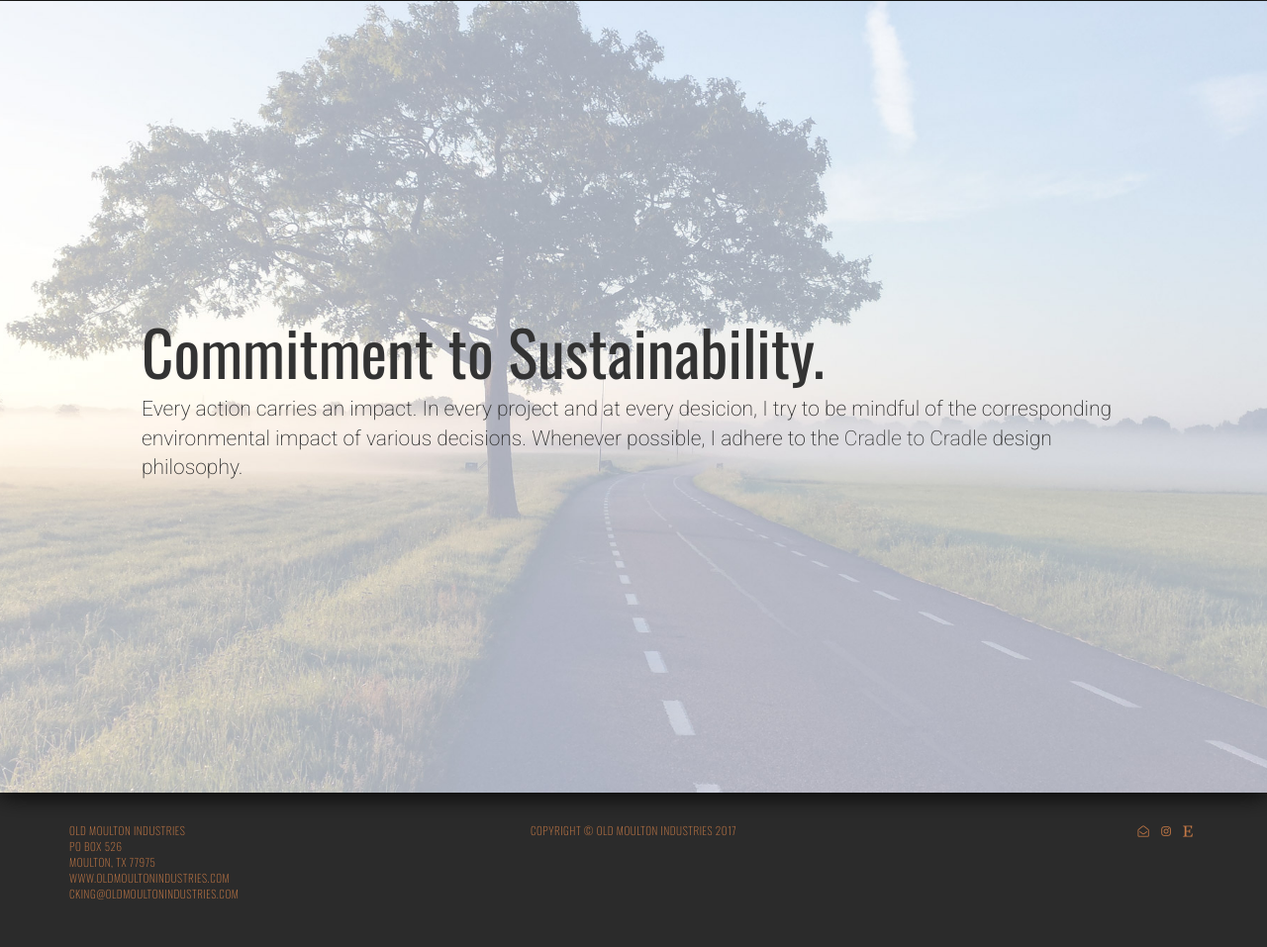
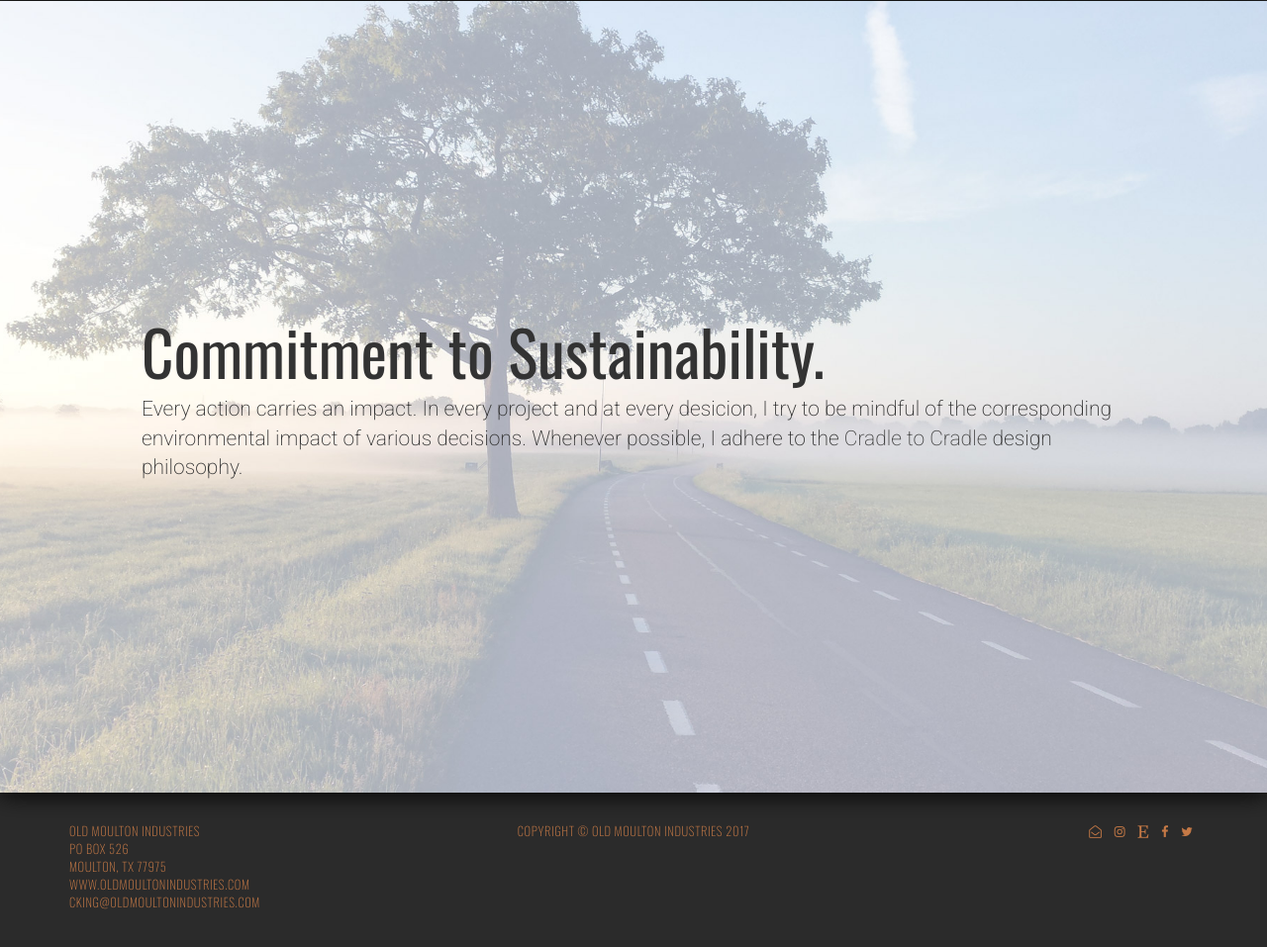
Before and after one commit to cking0987/omi, a plain HTML site: page index.html in a window 1280 px wide. Shown: the part 1039-1996 px from the top of the page at 99% size. Drawn offline with nearby package versions, Linux system fonts and the light colour scheme.

Commit message:
added facebook and twitter links to footer

```diff
--- a/index.html
+++ b/index.html
@@ -83,11 +83,15 @@
     <div class="col-sm-4 footer-right">
       <ul class="social-link-list list-inline">
         <li><a href="mailto:cking@oldmoultonindustries.com" target="_blank">
-        <i class="fa fa-envelope-open-o" aria-hidden="true"></i></a></li>
+          <i class="fa fa-envelope-open-o" aria-hidden="true"></i></a></li>
         <li><a href="http://instagram.com/oldmoultonindustries" target="_blank">
           <i class="fa fa-instagram"></i></a></li>
         <li><a href="https://www.etsy.com/shop/Oldmoultonindustries" target="_blank">
           <i class="fa fa-etsy" aria-hidden="true"></i></a></li>
+        <li><a href="https://fb.me/oldmoultonindustries" target="_blank">
+          <i class="fa fa-facebook" aria-hidden="true"></i></a></li>
+        <li><a href="https://twitter.com/oldmoultonind" target="_blank">
+          <i class="fa fa-twitter" aria-hidden="true"></i></a></li>
       </ul>
     </div>
   </div>
--- a/sass/snippets/_footer.scss
+++ b/sass/snippets/_footer.scss
@@ -1,6 +1,6 @@
 .footer {
   font-family: $font-family-headings;
-  font-size: .8em;
+  font-size: .9em;
   text-transform: uppercase;
   color: $brand-primary;
   p {
```
Also changed, not shown: css/app.css.
